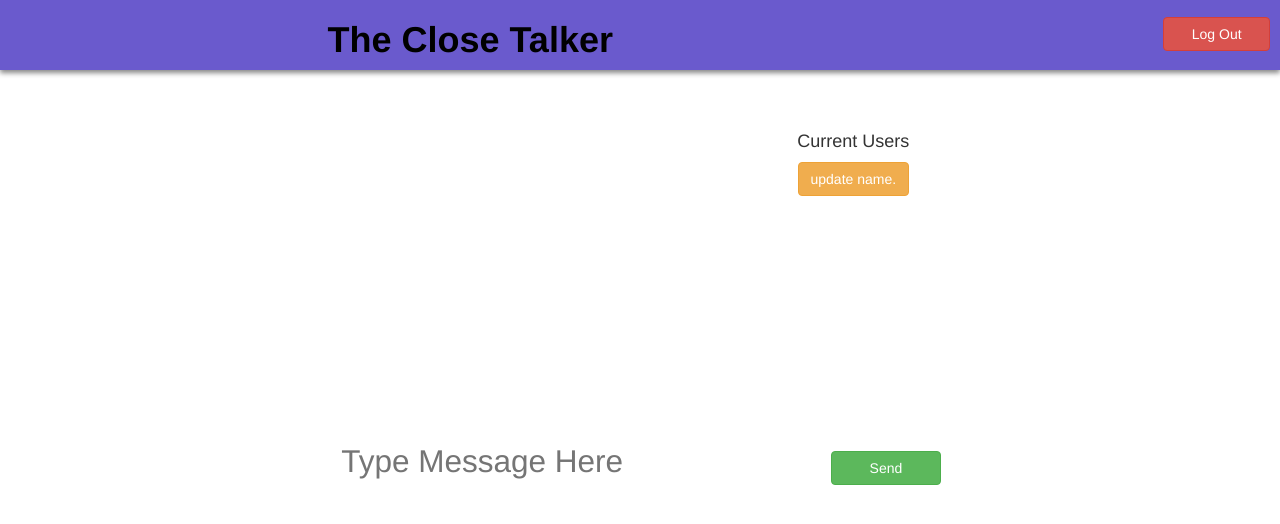
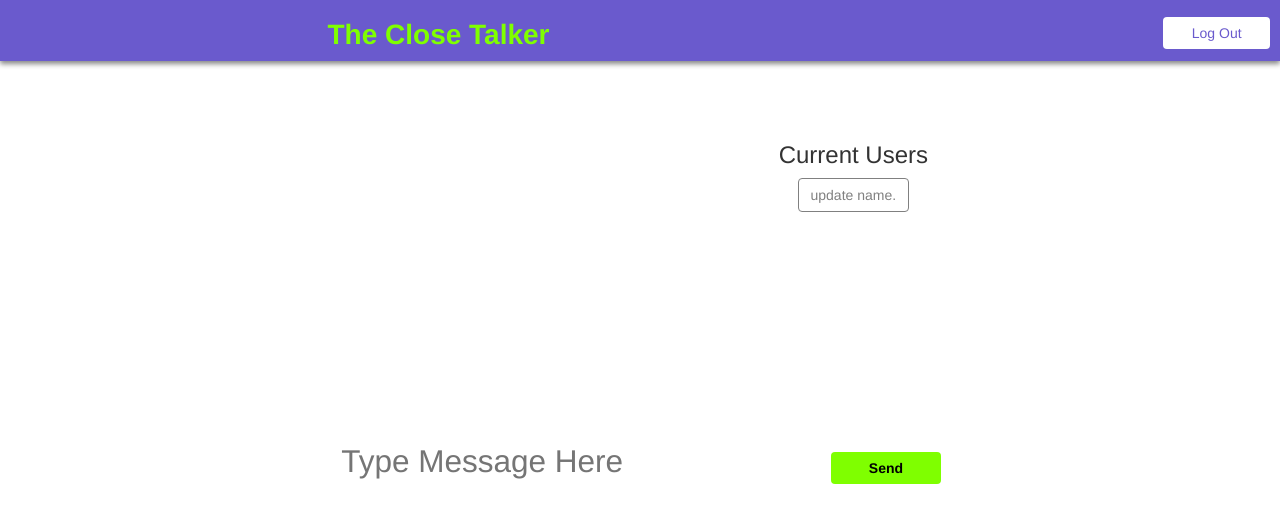
Before and after one commit to thcecchi/theCloseTalker, a website: page index.html in a window 1280 px wide. Both pictures are taken after typing "Sample" into the empty fields and a click on the button "Log In". Drawn offline with Linux system fonts and the light colour scheme; no server answers.

Commit message:
additional style revisions

```diff
--- a/css/compiledStyle.css
+++ b/css/compiledStyle.css
@@ -63,7 +63,13 @@ video#bgvid {
   font-family: 'Helvetica';
   margin-left: 25%;
   font-weight: bold;
-  color: black; }
+  color: chartreuse;
+  font-size: 2em; }
+
+#logOutBtn {
+  background: white;
+  border: none;
+  color: slateblue; }
 
 .mainContent {
   padding-top: 20%; }
@@ -95,8 +101,12 @@ video#bgvid {
   height: 50px;
   outline-width: 0; }
 
-.btn-success {
-  width: 18%; }
+#sendMsgBtn {
+  width: 18%;
+  background: chartreuse;
+  color: black;
+  border: none;
+  font-weight: bold; }
 
 .userCard {
   display: block; }
@@ -104,8 +114,10 @@ video#bgvid {
     display: inline-block;
     width: 50%; }
 
-.btn-warning {
-  margin-bottom: 5%; }
+#updateBtn {
+  color: gray;
+  border: 1px solid gray;
+  background: white; }
 
 .userIdentifier {
   font-weight: bold;
--- a/css/style.scss
+++ b/css/style.scss
@@ -70,7 +70,14 @@ video#bgvid {
   font-family:'Helvetica';
   margin-left: 25%;
   font-weight: bold;
-  color: black;
+  color: chartreuse;
+  font-size: 2em;
+}
+
+#logOutBtn {
+  background: white;
+  border: none;
+  color: slateblue;
 }
 
 .mainContent {
@@ -117,8 +124,12 @@ border: none;
   height: 50px;
   outline-width: 0;
 }
-.btn-success{
+#sendMsgBtn{
   width:18%;
+  background: chartreuse;
+  color: black;
+  border: none;
+  font-weight: bold;
 }
 
 .userCard {
@@ -134,8 +145,11 @@ border: none;
   // }
 }
 
-.btn-warning {
-  margin-bottom: 5%;}
+#updateBtn {
+    color: gray;
+    border: 1px solid gray;
+    background: white;
+}
 
 .userIdentifier{
   font-weight:bold;
--- a/index.html
+++ b/index.html
@@ -34,7 +34,7 @@
       <div class="mainContent row">
           <div class="messageListContainer col-md-8"></div>
           <div class="col-md-4">
-            <h4>Current Users</h4>
+            <h3>Current Users</h3>
             <button class='btn btn-warning' id='updateBtn'>update name.</button>
             <div class="userListContainer"></div>
           </div>
@@ -43,7 +43,7 @@
       <div class="row">
       <form class="col-md-12" id='enterMessageForm' action="">
         <input type="text" name='enterMessageInput' placeholder='Type Message Here' id='messageInput'>
-        <button type='submit' class='btn btn-success'>Send</button>
+        <button type='submit' id='sendMsgBtn' class='btn btn-success'>Send</button>
       </form>
     </div>
 
--- a/main.js
+++ b/main.js
@@ -46,6 +46,8 @@ var chatApp = {
           active: false
       };
 
+      chatApp.createUser(userInfo);
+
        /// STORE USER INFO TO LOCAL STORAGE //
       localStorage.localUser = $('input[name="enterUserInput"]').val()
 
@@ -54,8 +56,6 @@ var chatApp = {
       $('#topBar').show();
       $('video').hide();
 
-      chatApp.createUser(userInfo);
-      // chatApp.preventDuplicateUser(userInfo)
     });
 
     /// DELETE USER //
--- a/templates.js
+++ b/templates.js
@@ -2,7 +2,7 @@ var templates = {};
 
 templates.userList = [
 "<div class='userCard' rel='<%= name %>' data-userid='<%= _id %>'>",
-"<h3 class='userName'><%= name %></h3>",
+"<h4 class='userName'><%= name %></h3>",
 '<i class="fa fa-times deleteUserIcon" rel="<%= name %>"></i>',
 "</div>"
 ].join("")
```
